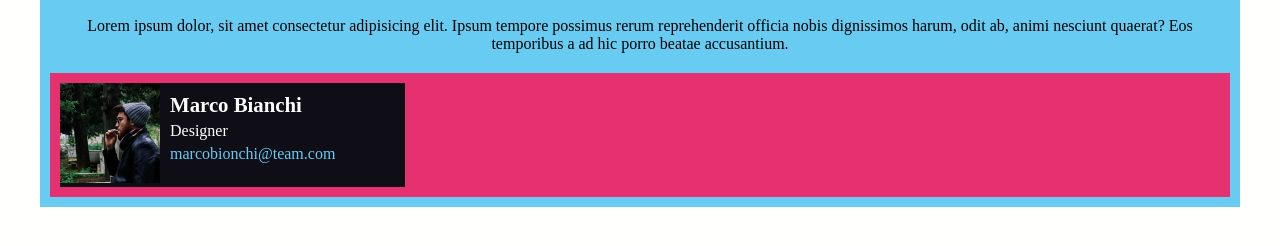
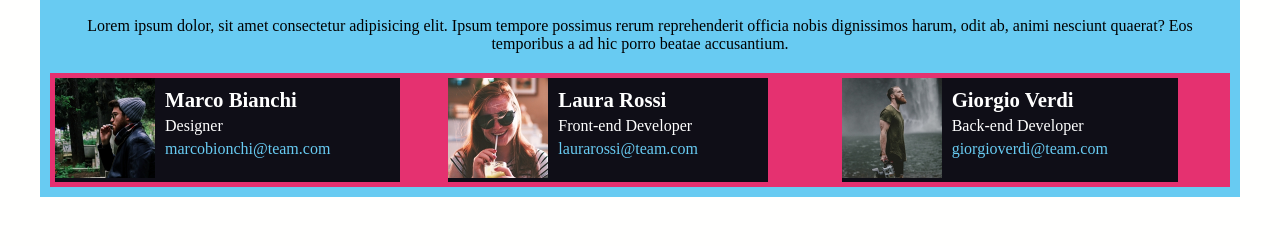
Before and after one commit to Finnedorn/html-css-float-cards, a plain HTML site: page index.html in a window 1280 px wide. Shown: the part 50-296 px from the top of the page. Drawn offline with Linux system fonts and the light colour scheme.

Commit message:
updated section with photo and data

```diff
--- a/css/style.css
+++ b/css/style.css
@@ -61,7 +61,7 @@ section {
 }
 
 .layout {
-    padding: 10px;
+    padding: 5px;
     width: calc(100% / 3);
 
 }
@@ -74,6 +74,7 @@ section {
 img {
     width: 100px;
     height: 100px;
+    object-fit: cover;
 }
 
 .icon-layout {
--- a/index.html
+++ b/index.html
@@ -25,6 +25,28 @@
                         </div>
                     </div>
                 </div>
+                <div class="float-left layout clearfix">
+                    <div class="float-left icon clearfix">
+                        <div class="float-left"><img src="img/female1.png" alt="foto_di_laura_rossi">
+                        </div>
+                        <div class="float-left icon-layout">
+                            <h3>Laura Rossi</h3>
+                            <span>Front-end Developer</span>
+                            <span class="icon-text">laurarossi@team.com</span>
+                        </div>
+                    </div>
+                </div>
+                <div class="float-left layout clearfix">
+                    <div class="float-left icon clearfix">
+                        <div class="float-left"><img src="img/male2.png" alt="foto_di_giorgio_verdi">
+                        </div>
+                        <div class="float-left icon-layout">
+                            <h3>Giorgio Verdi</h3>
+                            <span>Back-end Developer</span>
+                            <span class="icon-text">giorgioverdi@team.com</span>
+                        </div>
+                    </div>
+                </div>
             </section>
         </main>
     </div>
```
